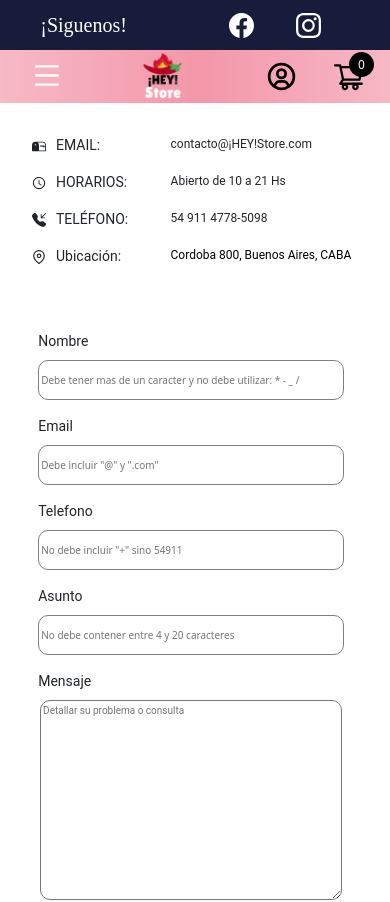
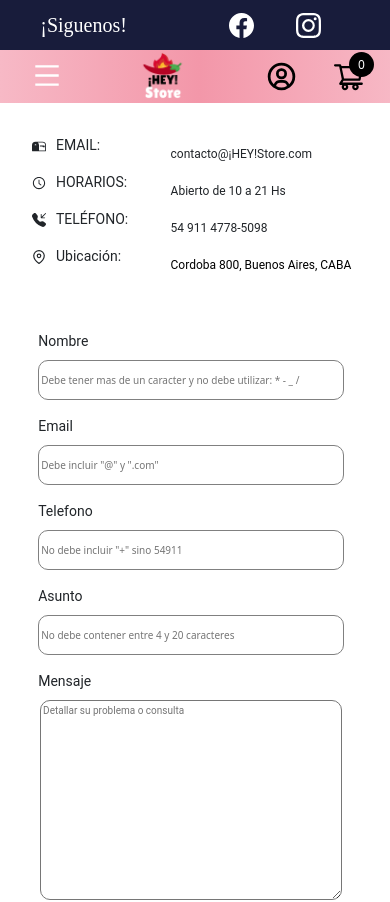
Before and after one commit to MariD1803/ReactIntegrador, a React (Create React App) app: page /contacto in a window 390 px wide. Shown: the top 902 px of the page. Built offline with nearby package versions, Linux system fonts and the light colour scheme.

Commit message:
media query css

```diff
--- a/src/App.css
+++ b/src/App.css
@@ -234,7 +234,7 @@ h2 {
     z-index: 999;
     width: 100vw;
     height: 367vh;
-    background-color: rgba(0, 0, 0, 0.75);
+    background-color: rgba(0, 0, 0, 0.90);
     animation: opacity-html 0.2s linear;
 
 }
@@ -753,14 +753,15 @@ ul::-webkit-scrollbar-thumb {
     height: 230vh;
   }
 
+
   html {
-    width: 102%;;
+    width: 100%;;
   }
 
 
 
 }
-@media (max-width: 700px) {
+@media (max-width: 768px) {
   .imagen-nosotros {
 
     background: url(./utils//images//Nosotros/nosotros1.png) center/cover no-repeat;
@@ -768,6 +769,11 @@ ul::-webkit-scrollbar-thumb {
   }
 
   .position-fixed-cart{
+    height: 300vh;
+  }
+
+  .position-aboslute-top {
+
     height: 300vh;
   }
 
@@ -787,6 +793,10 @@ ul::-webkit-scrollbar-thumb {
   .div-principal{
     margin: 19% 2% !important;
 
+  }
+
+  html {
+    width: 102%;;
   }
 
   .button-cart-sumandsubs {
@@ -810,6 +820,10 @@ ul::-webkit-scrollbar-thumb {
 
 
   .position-fixed-cart{
+    height: 380vh;
+  }
+  .position-aboslute-top {
+
     height: 380vh;
   }
 
--- a/src/components/pages/about.js
+++ b/src/components/pages/about.js
@@ -100,6 +100,9 @@ const StyledDivHeight = styled.div`
   }
   @media (max-width: 768px) {
     height: 1400px;
+  }
+  @media (max-width: 480px) {
+    height: 1800px;
   }
 `;
 
--- a/src/components/pages/contacto.js
+++ b/src/components/pages/contacto.js
@@ -25,6 +25,11 @@ const StyledSectionLeft = styled.section`
   padding: 3rem 0 0 5rem;
   align-items: flex-start;
 
+  @media (max-width: 1100px) {
+
+  padding: 3rem 0 0 1rem;
+  width: 40%;
+  }
   @media (max-width: 767px) {
 
   padding: 2rem 0 0 3rem;
@@ -120,13 +125,21 @@ const StyledPTitulo = styled.p `
   }
 `
 const StyledDiv = styled.div `
+   width: 100%;
+   display: flex;
+    flex-direction: row;
+    justify-content: center;
+    align-content: center;
+    align-items: flex-start;
 
 
-    @media (max-width: 770px) {
+    @media (max-width: 740px) {
     display: flex;
     flex-direction: row;
     align-content: center;
     justify-content: center;
+
+    align-items: center;
     width: 48%;
 
   }
@@ -231,6 +244,9 @@ const DivHeigth = styled.div`
     height: 800px;
   @media (min-width: 2560px) {
     height: 1300px;
+  }
+  @media (max-width: 480px) {
+    height: 1000px;
   }
 `;
 const Contacto = () => {
--- a/src/components/pages/registro.js
+++ b/src/components/pages/registro.js
@@ -85,7 +85,7 @@ const StyledPleft = styled.p `
     margin-bottom: 1rem;
     text-align: justify;
 
-    @media (max-width: 780px) {
+    @media (max-width: 700px) {
       width: 86vw;
 }
     @media (max-width: 480px) {
```
